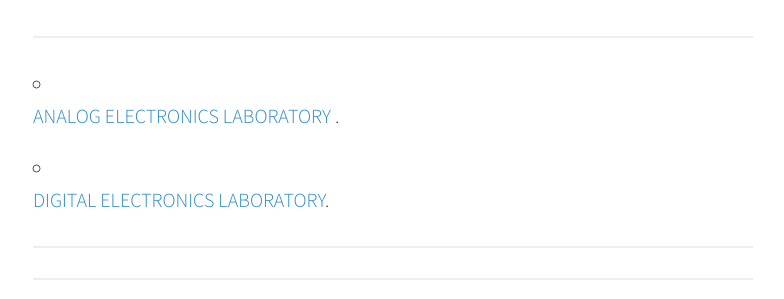
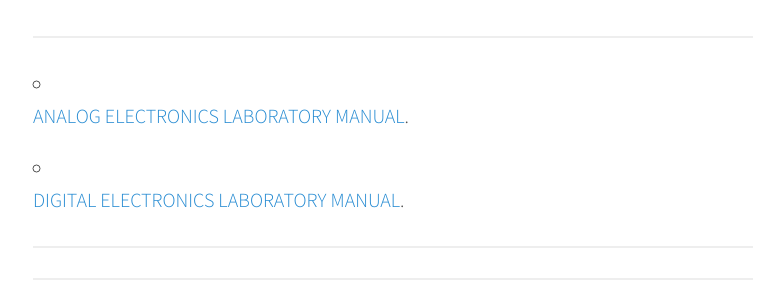
Before and after one commit to ecernsit/ecernsit.github.io, a Jekyll site: the page built from _posts/2016-10-06-3.md, in a window 1280 px wide and 900 px high, scrolled down 408 px. Shown: the part 157-456 px from the top of the window, without its empty margins (247-1031 px from the left). Built offline with Jekyll 4.4.1, drawn with Linux system fonts in a browser that asks for light colours.

Commit message:
AEC LD LM 2

```diff
--- a/_posts/2016-10-06-3.md
+++ b/_posts/2016-10-06-3.md
@@ -18,9 +18,9 @@ title: "3 SEM Notes"
 
 
 
-* <a target="_blank"  href="https://drive.google.com/open?id=0B9cqMjKT9M-dWkVCVG9ZRmJVMlNqM2FMc0MydjlyZVVTRkww">ANALOG ELECTRONICS LABORATORY </a>.
+* <a target="_blank"  href="https://drive.google.com/open?id=0B9cqMjKT9M-dWkVCVG9ZRmJVMlNqM2FMc0MydjlyZVVTRkww">ANALOG ELECTRONICS LABORATORY MANUAL</a>.
 
-* <a target="_blank"  href="https://drive.google.com/open?id=0B9cqMjKT9M-dZFZrU0VJTlJGOG40ZzU4UjF5MF80eDZES0VV"> DIGITAL ELECTRONICS LABORATORY</a>.
+* <a target="_blank"  href="https://drive.google.com/open?id=0B9cqMjKT9M-dZFZrU0VJTlJGOG40ZzU4UjF5MF80eDZES0VV"> DIGITAL ELECTRONICS LABORATORY MANUAL</a>.
 
 
 
```
Also changed, not shown: other parts of _posts/2016-10-06-3.md (+2 -1 lines).
